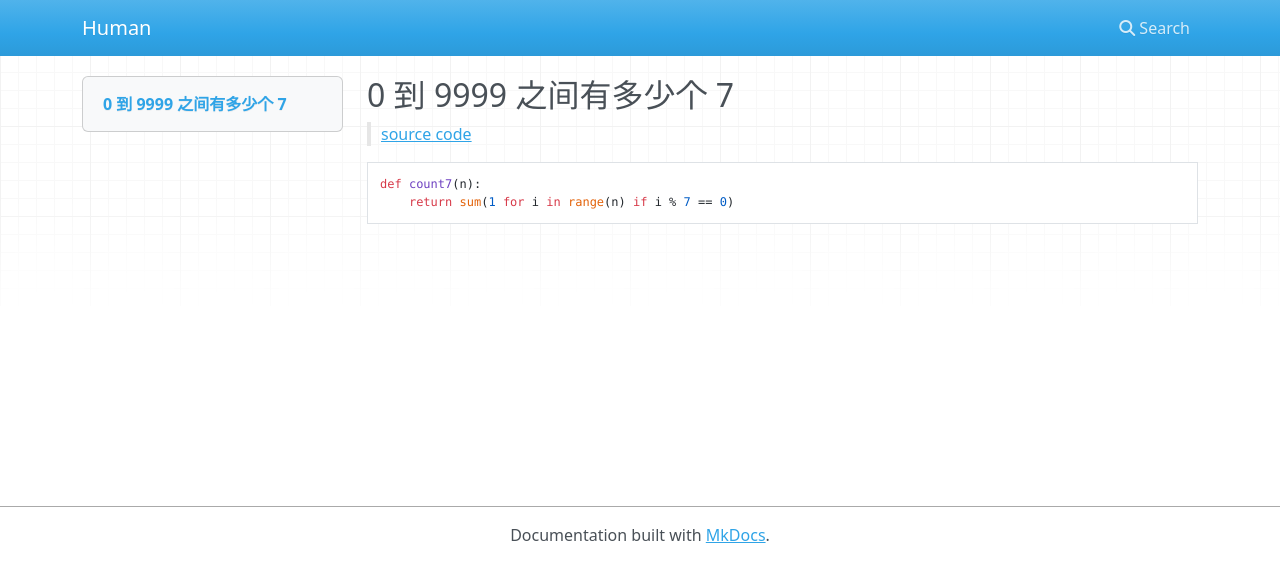
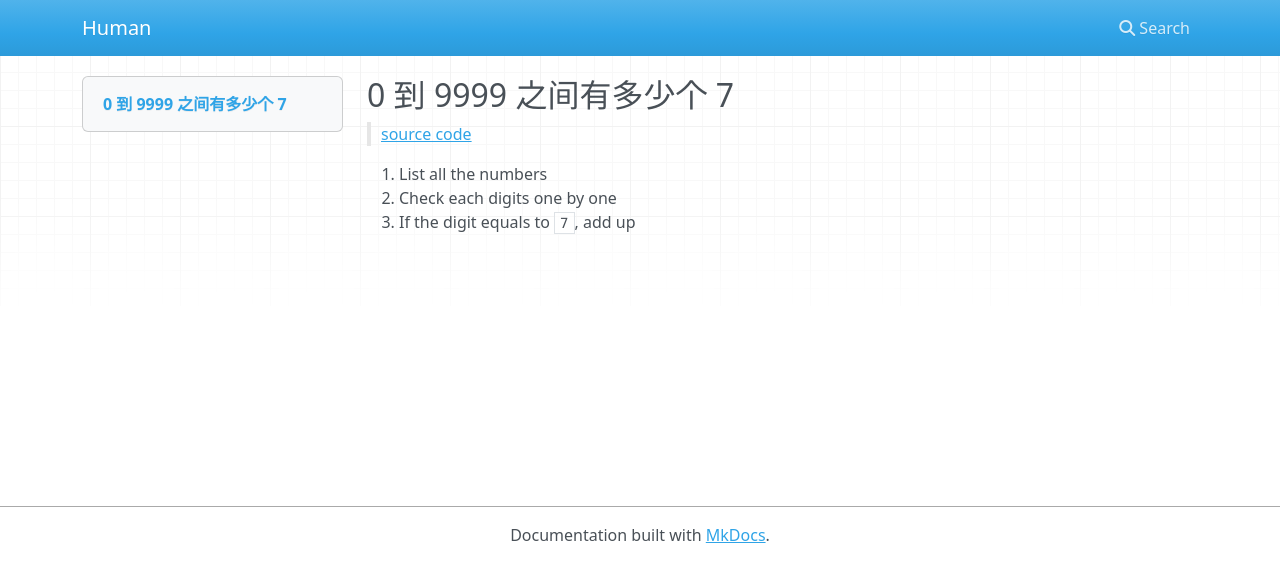
Before and after one commit to codingEzio/codingEzio.github.io, an MkDocs documentation site: the page built from docs/algorithms/algo-for-fun.md, in a window 1280 px wide. Shown: the top 582 px of the page. Built offline with MkDocs 1.6.1, drawn with Linux system fonts in a browser that asks for light colours; nearby versions of some CDN libraries.

Commit message:
refactor+fix: Fix file path

````diff
--- a/docs/algorithms/algo-for-fun.md
+++ b/docs/algorithms/algo-for-fun.md
@@ -1,9 +1,8 @@
 
 ## 0 到 9999 之间有多少个 7
 
-> [source code](https://github.com/codingEzio/codingezio.github.io/blob/master/hands-on/algorithm-fun-count-7s.py)
+> [source code](https://github.com/codingEzio/codingezio.github.io/blob/master/hands-on/algo-fun-count-7s.py)
 
-```python
-def count7(n):
-    return sum(1 for i in range(n) if i % 7 == 0)
-```
+1. List all the numbers
+2. Check each digits one by one
+3. If the digit equals to `7`, add up
````
Also changed, not shown: docs/algorithms/algo-algo-for-fun.md (deleted, +0 -8 lines).
